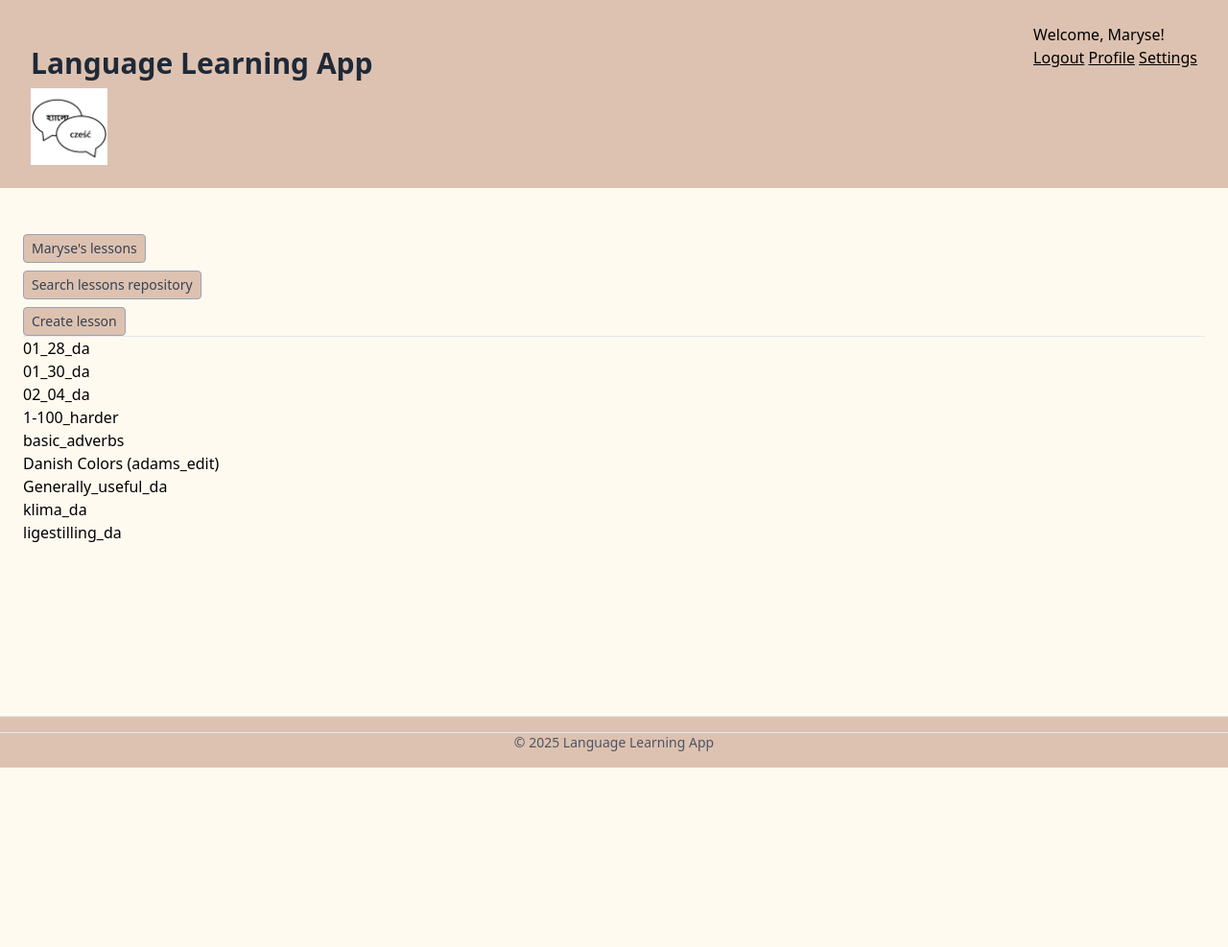
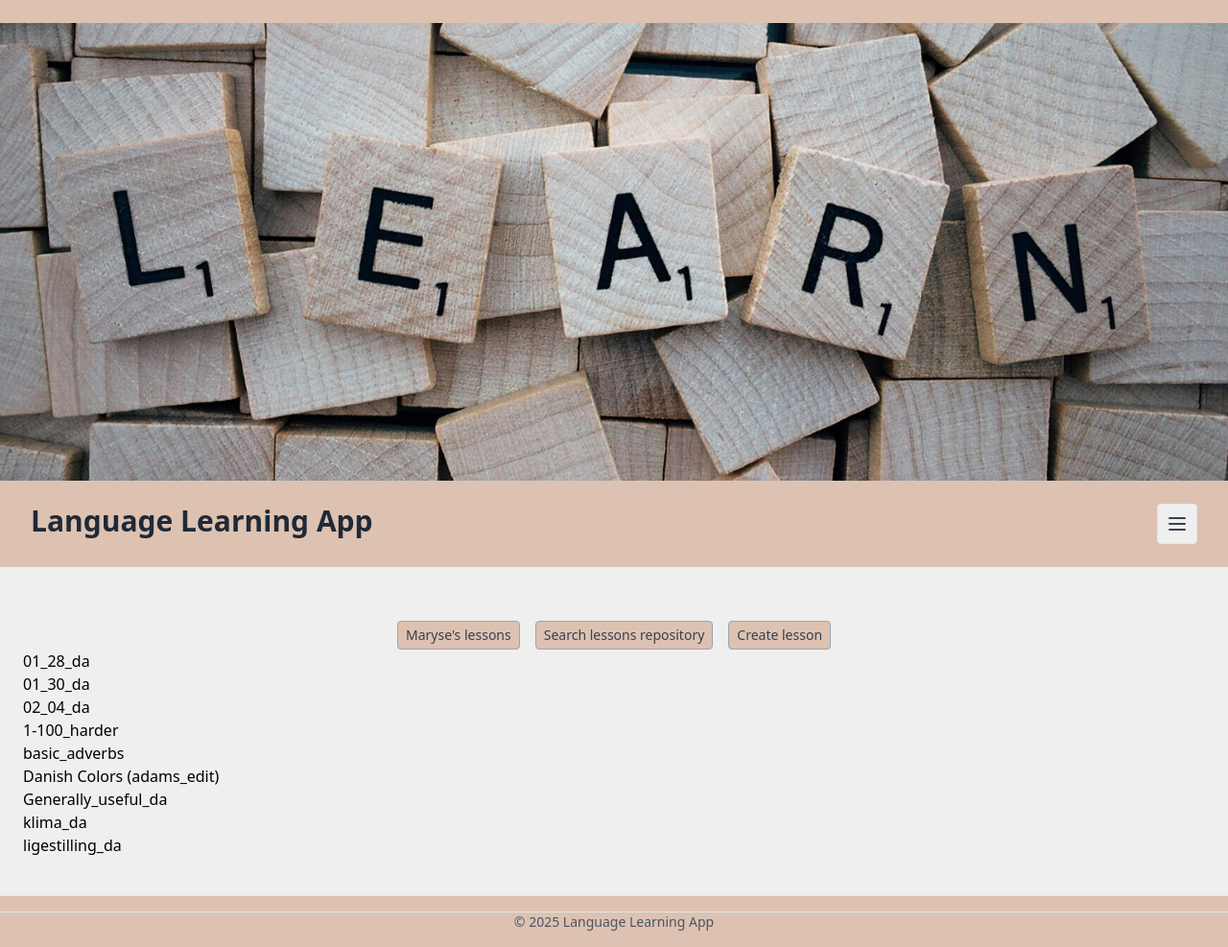
Before and after one commit to AdamRogowski/LanguageLearningApp, a Django app: page /my-lessons/4/ in a window 1280 px wide. Shown: the whole page at 96% size. Before the commit the page ends 800 px from the top, so only its background shows below. Run offline with Django 5.2, Linux system fonts and the light colour scheme; a user stored in the database is signed in; data comes from the database, SQL or seed files in the repository; both versions use the stored data as it was after the commit; some libraries are stand-ins or nearby versions.

Commit message:
DropdownMenu

```diff
--- a/base/templates/base/my_lessons.html
+++ b/base/templates/base/my_lessons.html
@@ -2,16 +2,22 @@
 
 {% block content %}
 
-<h1><a href="{% url 'my-lessons' user.id %}" class="inline-block px-2 py-1 mt-2 border border-gray-400 rounded bg-[#ddc2b1] text-gray-700 hover:underline hover:bg-gray-300 text-sm transition-all">{{user.username}}'s lessons</a></h1>
+<div class="flex justify-center items-center gap-4 flex-wrap mt-4">
 
-<a href="{% url 'lessons-repository' %}" class="inline-block px-2 py-1 mt-2 border border-gray-400 rounded bg-[#ddc2b1] text-gray-700 hover:underline hover:bg-gray-300 text-sm transition-all">Search lessons repository</a>
-<br>
+    <a href="{% url 'my-lessons' user.id %}" class="inline-block px-2 py-1 border border-gray-400 rounded bg-[#ddc2b1] text-gray-700 hover:underline hover:bg-gray-300 text-sm transition-all">
+        {{ user.username }}'s lessons
+    </a>
 
-<a href="{% url 'create-lesson' %}">
-    <button type="button" class="inline-block px-2 py-1 mt-2 border border-gray-400 rounded bg-[#ddc2b1] text-gray-700 hover:underline hover:bg-gray-300 text-sm transition-all">Create lesson</button>
-</a>
+    <a href="{% url 'lessons-repository' %}" class="inline-block px-2 py-1 border border-gray-400 rounded bg-[#ddc2b1] text-gray-700 hover:underline hover:bg-gray-300 text-sm transition-all">
+        Search lessons repository
+    </a>
 
-<hr>
+    <a href="{% url 'create-lesson' %}">
+        <button type="button" class="inline-block px-2 py-1 border border-gray-400 rounded bg-[#ddc2b1] text-gray-700 hover:underline hover:bg-gray-300 text-sm transition-all">
+            Create lesson
+        </button>
+    </a>
+</div>
 
 
 <div class="my-lessons-container">
--- a/base/templates/base/settings.html
+++ b/base/templates/base/settings.html
@@ -9,6 +9,5 @@
     {{ profile_form.as_p }}
     <button type="submit" class="inline-block px-2 py-1 mt-2 border border-gray-400 rounded bg-[#ddc2b1] text-gray-700 hover:underline hover:bg-gray-300 text-sm transition-all">Save Changes</button>
 </form>
-<a href="{% url 'password_change' %}" class="inline-block px-2 py-1 mt-2 border border-gray-400 rounded bg-[#ddc2b1] text-gray-700 hover:underline hover:bg-gray-300 text-sm transition-all"><button>Change Password</button></a>
-<a href="{% url 'profile' %}" class="inline-block px-2 py-1 mt-2 border border-gray-400 rounded bg-[#ddc2b1] text-gray-700 hover:underline hover:bg-gray-300 text-sm transition-all"><button>Back to Profile</button></a>
+<a href="{% url 'password_change' %}" class="inline-block px-2 py-1 mt-4 border border-gray-400 rounded bg-[#ddc2b1] text-gray-700 hover:underline hover:bg-gray-300 text-sm transition-all"><button>Change Password</button></a>
 {% endblock content %}
--- a/static/styles/main.css
+++ b/static/styles/main.css
@@ -1,3 +1,11 @@
-body{
-    background-color: #fffaf0;
+.main-bg {
+    background-color: #efefef;
 }
+
+header {
+    background-color: #ddc2b1;
+}
+
+.footer-bg {
+    background-color: #ddc2b1;
+}
--- a/templates/main.html
+++ b/templates/main.html
@@ -11,18 +11,21 @@
 </head>
 <body class="min-h-screen flex flex-col">
 
-    <header class="bg-[#ddc2b1] py-6 px-8">
+<!-- Full-width Image -->
+
+<header class="bg-[#ddc2b1] py-6">
+    <div>
+    <img src="{% static 'images/RectangleTight.jpg' %}" class="bg-[#ddc2b1]" alt="Banner" class="w-full h-auto object-cover" />
+    </div>
+
         <div class="flex justify-between items">
             <!-- Left: Logo and Title -->
             <div class="flex flex-col">
-                <h1 class="text-3xl font-bold text-gray-800 mt-6">Language Learning App</h1>
-                    <a href="/"  class="mt-2">
-                        <img src="{% static 'images/logo.png' %}" alt="Home" class="h-20">
-                    </a>
+                <h1 class="text-3xl font-bold text-gray-800 px-8 mt-6">Language Learning App</h1>
             </div>
 
             <!-- Right: Navbar Links -->
-            <div>
+            <div class="px-8 mt-6">
                 {% include 'navbar.html' %}
             </div>
         </div>
@@ -68,7 +71,7 @@
         </style>
     {% endif %}
 
-    <main class="flex-grow px-6 py-10 bg-[#fffaf0]">
+    <main class="bg-[#efefef] flex-grow px-6 py-10">
         {% block content %}
         <p class="text-gray-700">Welcome to the platform!</p>
         {% endblock %}
--- a/templates/navbar.html
+++ b/templates/navbar.html
@@ -4,10 +4,50 @@
 </a> -->
 
 {% if user.is_authenticated %}
-    <p>Welcome, {{ user.username }}!</p>
-    <a href="{% url 'logout' %}" class="underline">Logout</a>
-    <a href="{% url 'profile' %}" class="underline">Profile</a>
-    <a href="{% url 'settings' %}" class="underline">Settings</a>
+<div class="relative inline-block group" id="menu-container">
+  <!-- Menu Button with white background -->
+  <button id="menu-button" class="p-2 border rounded bg-[#efefef] hover:bg-main-color-hover">
+    <svg class="w-6 h-6 text-gray-700" fill="none" stroke="currentColor" stroke-width="2"
+         viewBox="0 0 24 24" xmlns="http://www.w3.org/2000/svg">
+      <path stroke-linecap="round" stroke-linejoin="round"
+            d="M4 6h16M4 12h16M4 18h16"></path>
+    </svg>
+  </button>
+
+  <!-- Dropdown Menu -->
+  <div id="dropdown-menu"
+       class="absolute right-0 w-40 bg-white border rounded shadow-lg opacity-0 invisible group-hover:visible group-hover:opacity-100 transition-opacity duration-200 z-10">
+    <a href="{% url 'logout' %}" class="block px-4 py-2 text-gray-700 hover:bg-gray-100">Logout</a>
+    <a href="{% url 'profile' %}" class="block px-4 py-2 text-gray-700 hover:bg-gray-100">Profile</a>
+    <a href="{% url 'settings' %}" class="block px-4 py-2 text-gray-700 hover:bg-gray-100">Settings</a>
+    <a href="{% url 'home' %}" class="block px-4 py-2 text-gray-700 hover:bg-gray-100">Lessons</a>
+  </div>
+</div>
+
+<script>
+  const button = document.getElementById('menu-button');
+  const menu = document.getElementById('dropdown-menu');
+  const container = document.getElementById('menu-container');
+
+  let menuOpen = false;
+
+  // Toggle menu on click
+  button.addEventListener('click', (e) => {
+    e.stopPropagation();
+    menuOpen = !menuOpen;
+    menu.classList.toggle('invisible', !menuOpen);
+    menu.classList.toggle('opacity-0', !menuOpen);
+  });
+
+  // Close menu when clicking outside
+  document.addEventListener('click', (e) => {
+    if (menuOpen && !container.contains(e.target)) {
+      menu.classList.add('opacity-0');
+      setTimeout(() => menu.classList.add('invisible'), 200);
+      menuOpen = false;
+    }
+  });
+</script>
 {% else %}
-    <a href="{% url 'login' %}" class="underline">Login/Register</a>
+<a href="{% url 'login' %}" class="underline">Login/Register</a>
 {% endif %}
```
Also changed, not shown: base/templates/base/login_register.html (+6 -1 lines), db.sqlite3, static/images/RectangleTight.jpg (added).
